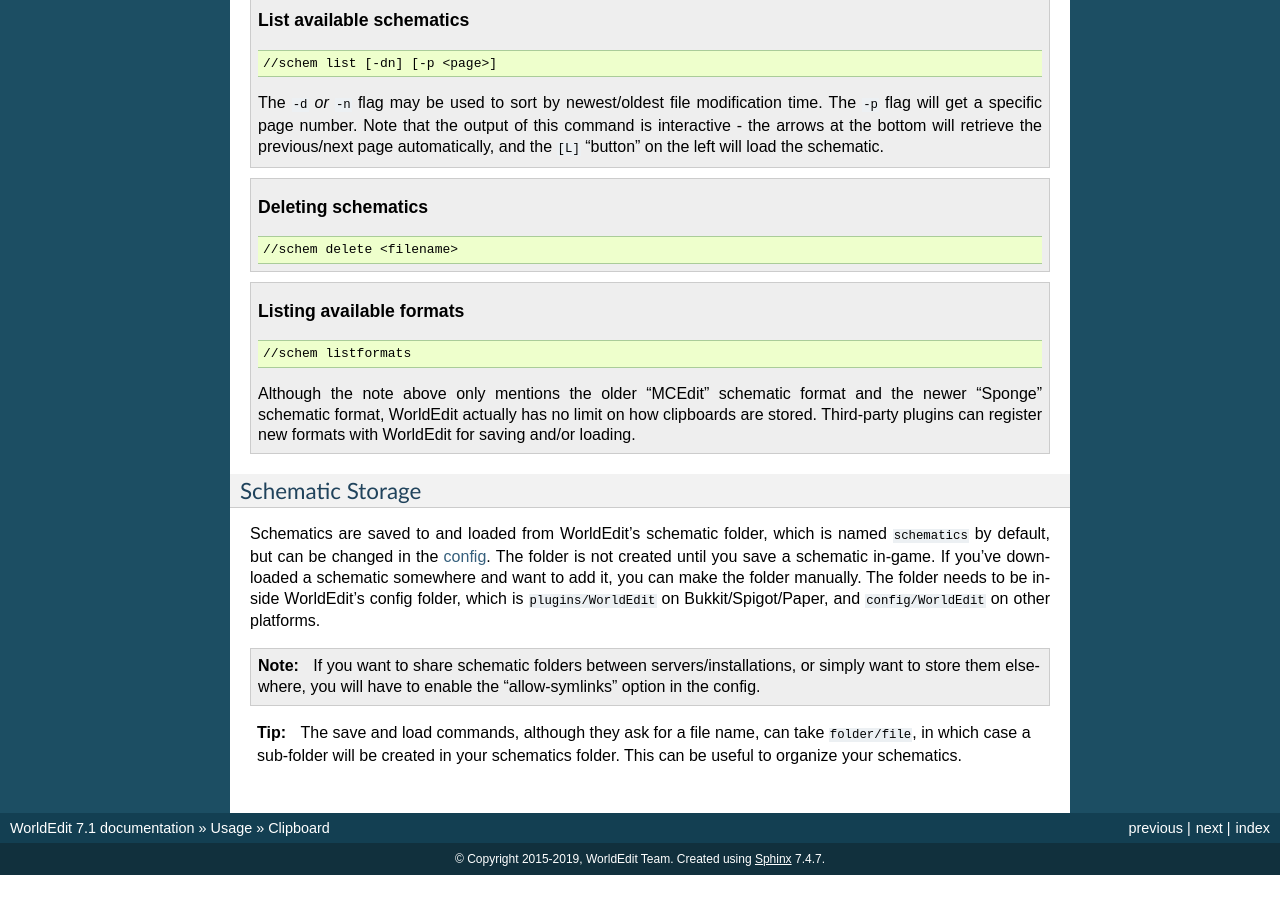
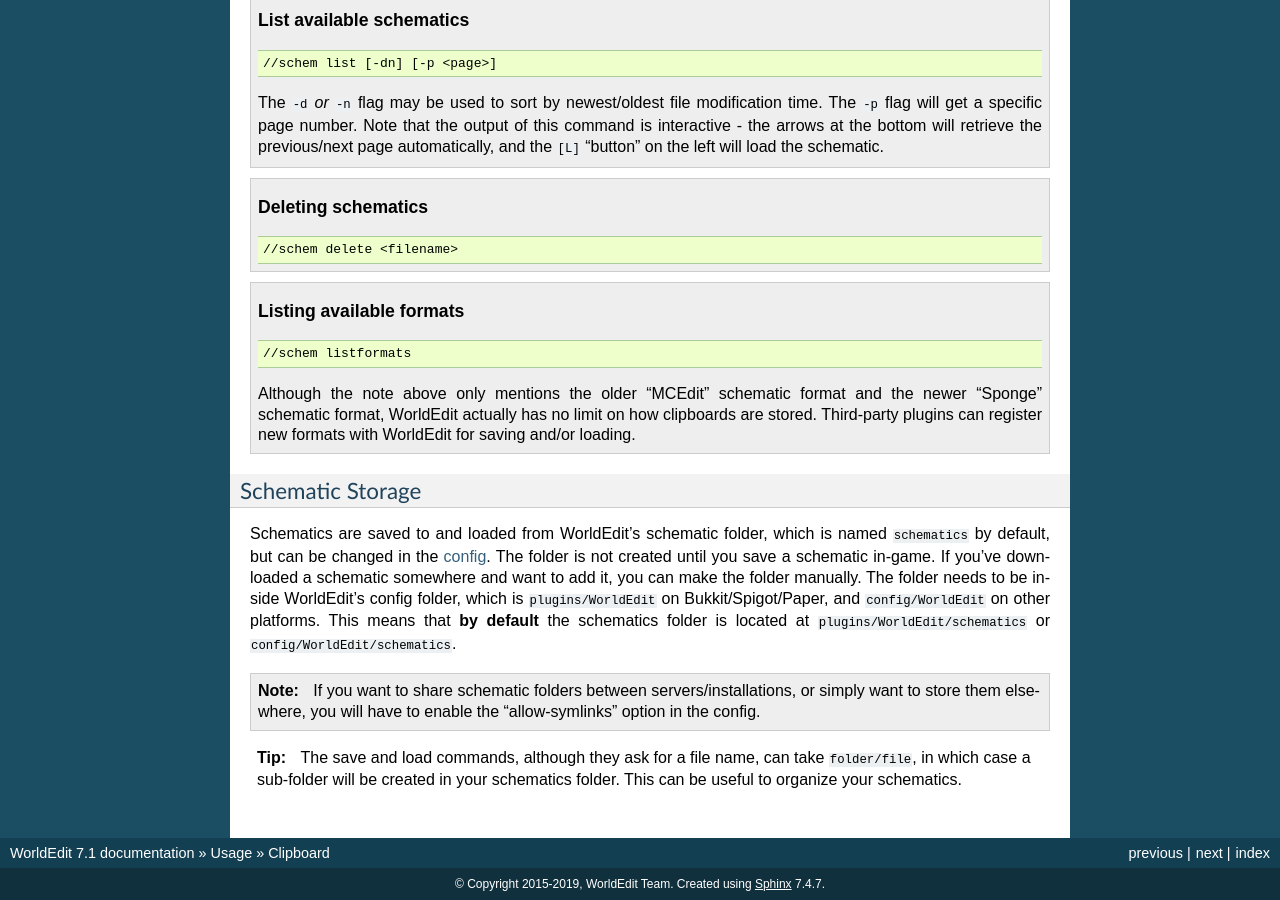
Before and after one commit to EngineHub/WorldEditDocs, a Sphinx documentation site: the page built from source/usage/clipboard.rst, in a window 1280 px wide and 900 px high, scrolled down 3256 px. Built offline with Sphinx 7.4.7, drawn with Linux system fonts in a browser that asks for light colours; before the commit the page ends 4131 px from its top, so only the background shows below that.

Commit message:
Add additional sentence for Clarity++

```diff
--- a/source/usage/clipboard.rst
+++ b/source/usage/clipboard.rst
@@ -120,7 +120,8 @@
 can be changed in the :doc:`config <../config>`. The folder is not created until you save a schematic in-game.
 If you've downloaded a schematic somewhere and want to add it, you can make the folder manually. The folder needs
 to be inside WorldEdit's config folder, which is ``plugins/WorldEdit`` on Bukkit/Spigot/Paper, and ``config/WorldEdit``
-on other platforms.
+on other platforms. This means that **by default** the schematics folder is located at ``plugins/WorldEdit/schematics`` or
+``config/WorldEdit/schematics``.
 
 .. note:: If you want to share schematic folders between servers/installations, or simply want to store them elsewhere, you will have to enable the "allow-symlinks" option in the config.
 
```
